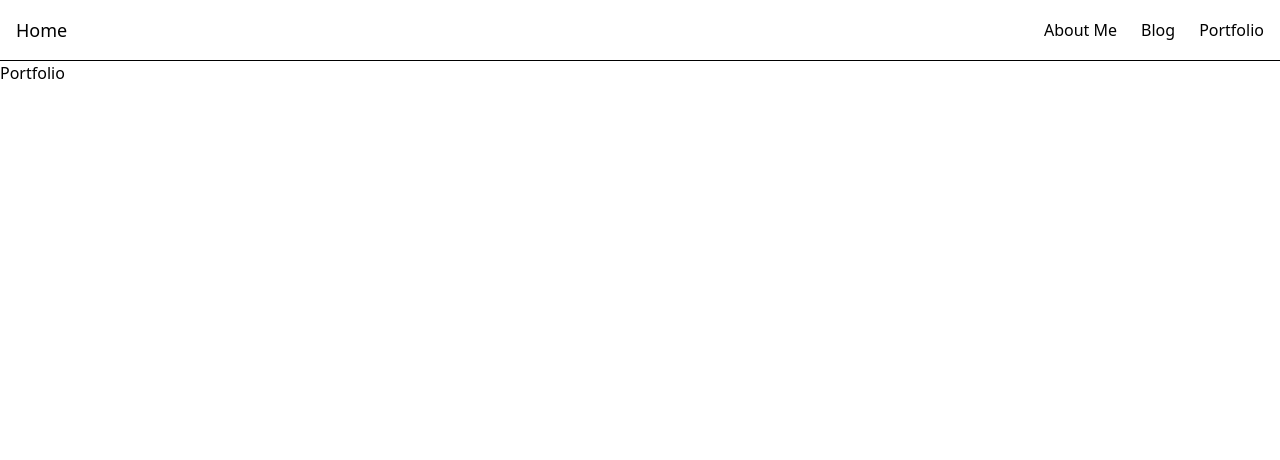
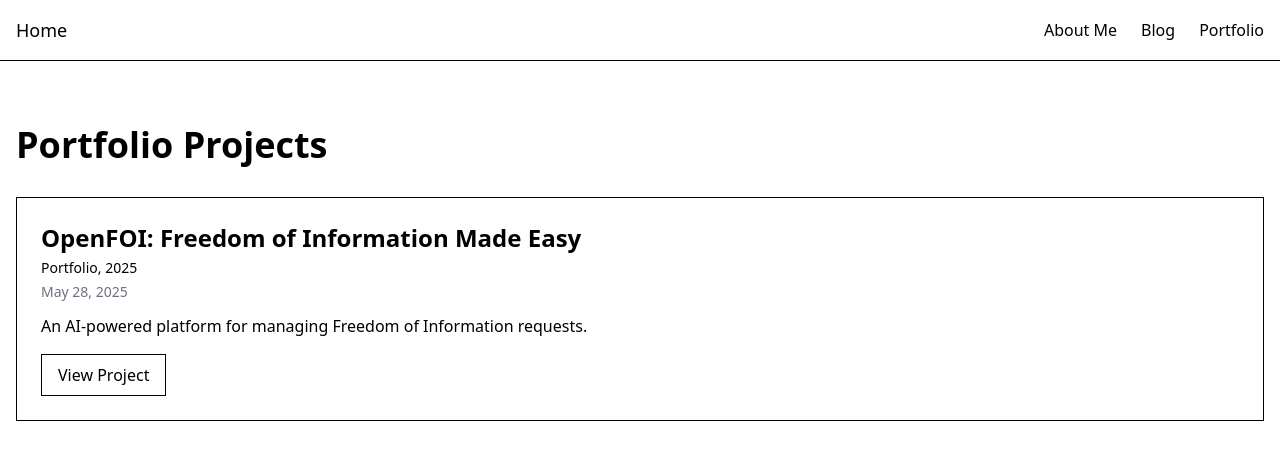
Before and after one commit to macaswalker/website, a React (Create React App) app: page /portfolio in a window 1280 px wide. Shown: the top 460 px of the page. Built offline with nearby package versions, Linux system fonts and the light colour scheme; the HTML template or start-up script is replaced by a standard one.

Commit message:
first portfolio

```diff
--- a/package.json
+++ b/package.json
@@ -12,6 +12,8 @@
         "react-router-dom": "^7.5.1",
         "react-scripts": "^5.0.0",
         "rehype-katex": "^7.0.1",
+        "rehype-raw": "^7.0.0",
+        "remark-gfm": "^4.0.1",
         "remark-math": "^6.0.0"
     },
     "devDependencies": {
--- a/src/App.js
+++ b/src/App.js
@@ -9,6 +9,8 @@ import BlogPost from "./pages/BlogPost";
 import Portfolio from "./pages/Portfolio";
 import Music from "./pages/Music";
 import ScrollToTop from "./components/ScrollToTop";
+import PortfolioPost from "./pages/PortfolioPost";
+
 
 // Import styles
 import "./styles.css";
@@ -29,6 +31,7 @@ function App() {
           <Route path="/blog/:postId" element={<BlogPost />} />
           <Route path="/portfolio" element={<Portfolio />} />
           <Route path="/music" element={<Music />} />
+          <Route path="/portfolio/:postId" element={<PortfolioPost />} />
         </Routes>
       </div>
     </Router>
--- /dev/null
+++ b/src/data/portfolio/index.js
@@ -0,0 +1,17 @@
+import openFOI from './openFOI';
+
+const allPortfolioPosts = [openFOI];
+
+const sortedPortfolioPosts = [...allPortfolioPosts].sort((a, b) =>
+  new Date(b.date).getTime() - new Date(a.date).getTime()
+);
+
+export const getRecentPortfolioPosts = (count = 3) => {
+  return sortedPortfolioPosts.slice(0, count);
+};
+
+export const getPortfolioPostById = (id) => {
+  return sortedPortfolioPosts.find(post => post.id === id);
+};
+
+export default sortedPortfolioPosts;
--- /dev/null
+++ b/src/data/portfolio/openFOI.js
@@ -0,0 +1,37 @@
+const post = {
+    id: "openFOI",
+    title: "OpenFOI: Freedom of Information Made Easy",
+    publication: "Portfolio, 2025",
+    date: "2025-05-28",
+    summary: "An AI-powered platform for managing Freedom of Information requests.",
+    video: "/videos/OpenFOI.mp4",
+    content: `
+  ## Overview
+
+  Freedom of Information (FOI) requests are essential for public accountability, yet managing them is often inefficient and time-consuming. **OpenFOI** is a lightweight, AI-powered platform designed to streamline the FOI lifecycle — from drafting and redacting to exporting and tracking — helping journalists, civil society groups, and government bodies reduce overhead and improve transparency.
+
+  ## Features
+
+  - 🔍 AI-assisted draft generation for FOI responses
+  - ✂️ Smart redaction using named entity recognition (NER)
+  - 📄 One-click export to PDF and CSV formats
+  - 📊 Analytics dashboard for tracking request timelines and response rates
+  - 🧠 GPT-powered suggestions for common replies and flag detection
+
+  ## Technologies Used
+
+  - **React** – frontend UI
+  - **FastAPI** – backend API
+  - **OpenAI (GPT-4)** – language generation
+  - **PostgreSQL** – data storage
+  - **spaCy** – for redaction and NER
+  - **Git LFS** – for media versioning
+  - **TailwindCSS** – for clean and responsive UI
+
+  ## Reflections
+
+  OpenFOI was developed to explore how AI can reduce the administrative burden associated with public sector transparency. Building it deepened my understanding of language models in sensitive domains, full-stack system design, and user workflows in civic tech. It’s a compelling use case for AI in service of democratic accountability.
+  `
+  };
+
+  export default post;
--- a/src/pages/Portfolio.js
+++ b/src/pages/Portfolio.js
@@ -1,5 +1,40 @@
-// src/pages/About.js
 import React from "react";
+import { Link } from "react-router-dom";
+import portfolioPosts from "../data/portfolio";
+
 export default function Portfolio() {
-  return <h1>Portfolio</h1>;
+  return (
+    <div className="container mx-auto px-4 py-16">
+      <h1 className="text-3xl md:text-4xl font-bold mb-8 text-black">Portfolio Projects</h1>
+
+      <div className="space-y-8">
+        {portfolioPosts.map((post) => (
+          <div key={post.id} className="p-6 bg-white border border-black hover:shadow-md transition-shadow">
+            <Link to={`/portfolio/${post.id}`}>
+              <h2 className="text-xl md:text-2xl font-semibold text-black hover:underline">
+                {post.title}
+              </h2>
+            </Link>
+            <p className="text-sm text-black mt-1">{post.publication}</p>
+            <p className="text-sm text-gray-500 mt-1">
+              {new Date(post.date).toLocaleDateString('en-US', {
+                year: 'numeric',
+                month: 'long',
+                day: 'numeric'
+              })}
+            </p>
+            <p className="mt-3 text-black">{post.summary}</p>
+            <div className="mt-4">
+              <Link
+                to={`/portfolio/${post.id}`}
+                className="inline-block px-4 py-2 border border-black text-black hover:bg-black hover:text-white transition-colors"
+              >
+                View Project
+              </Link>
+            </div>
+          </div>
+        ))}
+      </div>
+    </div>
+  );
 }
--- /dev/null
+++ b/src/pages/PortfolioPost.js
@@ -0,0 +1,48 @@
+import React from "react";
+import { useParams } from "react-router-dom";
+import { getPortfolioPostById } from "../data/portfolio";
+import ReactMarkdown from "react-markdown";
+import remarkGfm from "remark-gfm";
+
+export default function PortfolioPost() {
+  const { postId } = useParams();
+  const post = getPortfolioPostById(postId);
+
+  if (!post) return <p className="text-center py-16 text-red-600">Project not found.</p>;
+
+  return (
+    <div className="container mx-auto px-4 py-16">
+      <h1 className="text-3xl font-bold mb-4 text-black">{post.title}</h1>
+      <p className="text-sm text-gray-500 mb-6">
+        {new Date(post.date).toLocaleDateString()}
+      </p>
+
+      <div className="prose max-w-none text-black">
+        <ReactMarkdown
+          remarkPlugins={[remarkGfm]}
+          components={{
+            h1: ({node, ...props}) => <h1 className="text-3xl font-bold mt-8 mb-4" {...props} />,
+            h2: ({node, ...props}) => <h2 className="text-2xl font-bold mt-6 mb-3" {...props} />,
+            h3: ({node, ...props}) => <h3 className="text-xl font-bold mt-5 mb-2" {...props} />,
+            p: ({node, ...props}) => <p className="my-4" {...props} />,
+            ul: ({node, ...props}) => <ul className="list-disc pl-6 my-4" {...props} />,
+            ol: ({node, ...props}) => <ol className="list-decimal pl-6 my-4" {...props} />,
+            a: ({node, ...props}) => <a className="text-blue-600 hover:underline" {...props} />
+          }}
+        >
+          {post.content}
+        </ReactMarkdown>
+      </div>
+
+      {post.video && (
+        <div className="mt-12">
+          <h2 className="text-2xl font-semibold mb-4">Demo</h2>
+          <video controls className="w-full border border-black">
+            <source src={post.video} type="video/mp4" />
+            Your browser does not support the video tag.
+          </video>
+        </div>
+      )}
+    </div>
+  );
+}
```
Also changed, not shown: 1 other file (tests, documents, lock files or other folders).
